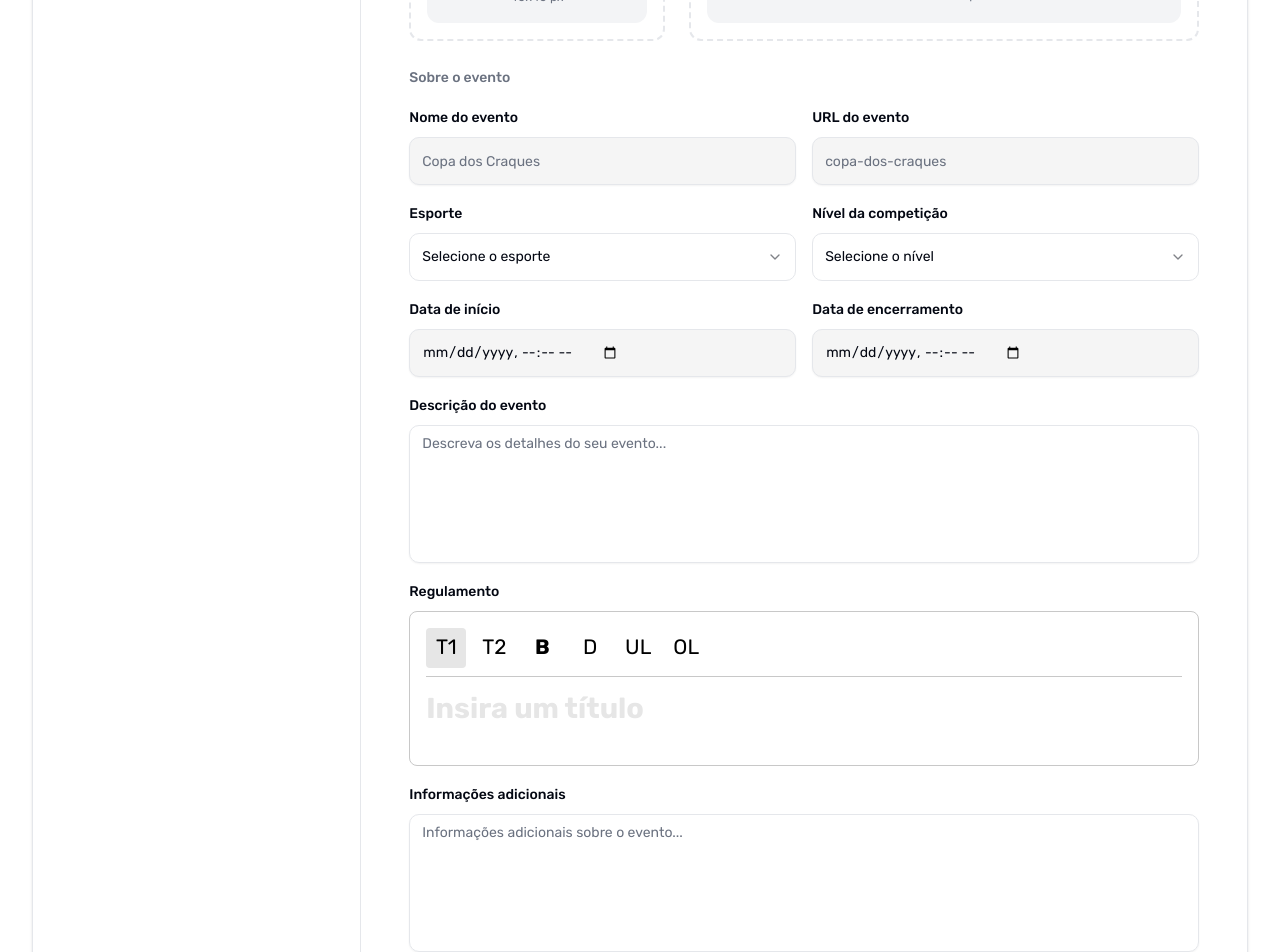
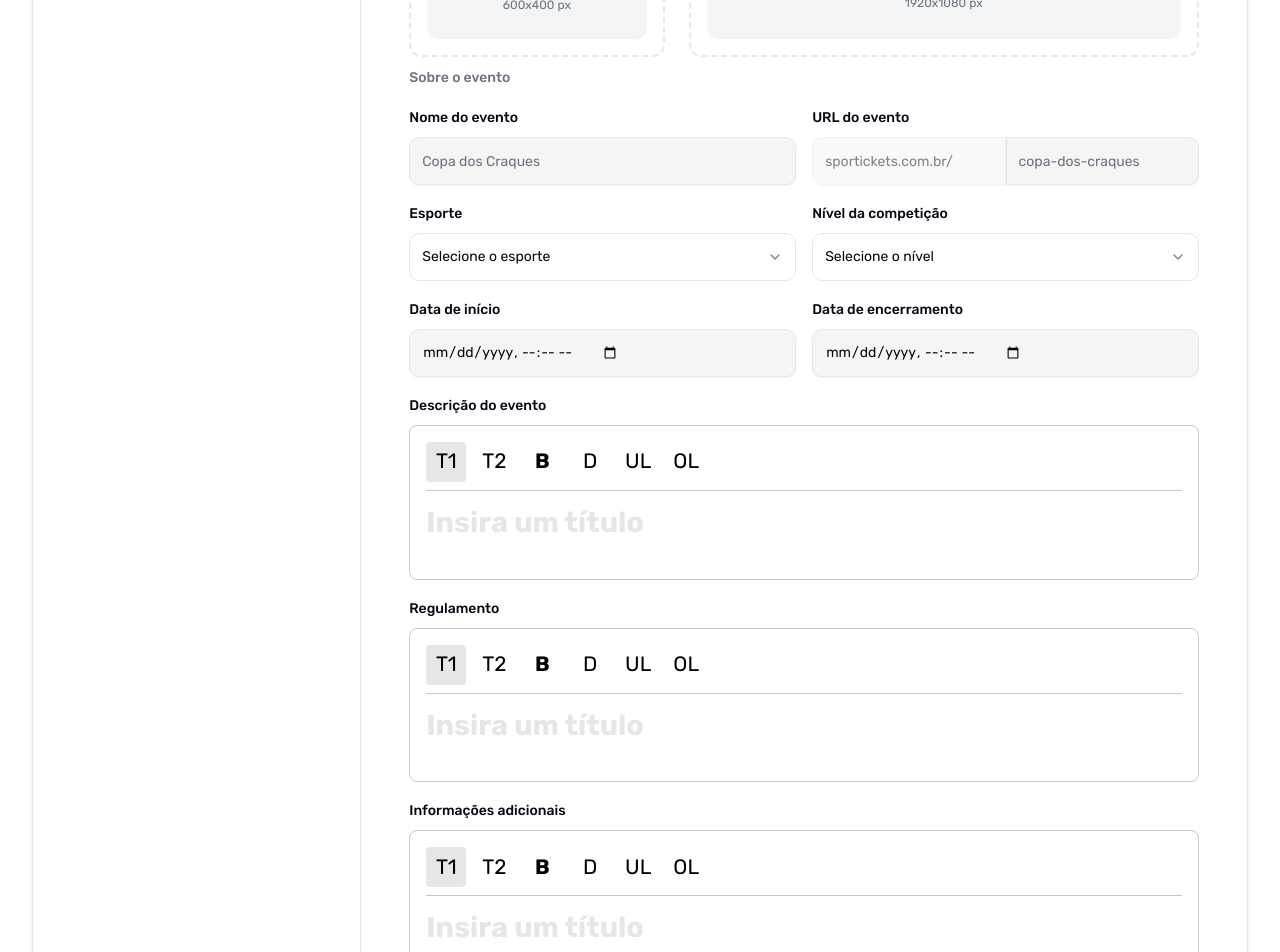
Before and after one commit to SporTickets-Repo/SporTickets-Front, a Next.js app: page /evento/criar in a window 1280 px wide. Shown: the part 400-1352 px from the top of the page. Built offline with nearby package versions, Linux system fonts and the light colour scheme; no server answers.

Commit message:
feat: implement titatp on form fields, add slug validation and sugestion

```diff
--- a/components/pages/profile/organizer/create-event-form.tsx
+++ b/components/pages/profile/organizer/create-event-form.tsx
@@ -30,6 +30,7 @@ type TabType = "info" | "tickets" | "coupons" | "collaborators";
 export function CreateEventForm() {
   const methods = useForm<CreateEventFormValues>({
     resolver: zodResolver(createEventFormValuesSchema),
+    mode: "onChange",
     defaultValues: {
       event: {
         name: "",
--- a/components/pages/profile/organizer/create-form-tabs/info-tab.tsx
+++ b/components/pages/profile/organizer/create-form-tabs/info-tab.tsx
@@ -14,7 +14,6 @@ import {
   SelectTrigger,
   SelectValue,
 } from "@/components/ui/select";
-import { Textarea } from "@/components/ui/textarea";
 import { Tiptap } from "@/components/ui/tiptap";
 import { cn } from "@/lib/utils";
 import {
@@ -26,11 +25,24 @@ import {
   Upload,
 } from "lucide-react";
 import Image from "next/image";
-import { useRef } from "react";
+import React, { useRef } from "react";
 import { useFormContext } from "react-hook-form";
+
+const slugSugestion = (name: string): string => {
+  return name
+    .normalize("NFD")
+    .replace(/[\u0300-\u036f]/g, "")
+    .replace(/ç/g, "c")
+    .replace(/[^a-zA-Z0-9 ]/g, "")
+    .toLowerCase()
+    .replace(/\s+/g, "-");
+};
 
 export function InfoTab() {
   const { control, watch, setValue } = useFormContext();
+
+  const eventName = watch("event.name");
+  const eventSlug = watch("event.slug");
 
   const eventImagePreview = watch("smallImageFile") || null;
   const mainImagePreview = watch("bannerImageFile") || null;
@@ -48,7 +60,6 @@ export function InfoTab() {
 
   const eventImageRef = useRef<HTMLInputElement | null>(null);
   const mainImageRef = useRef<HTMLInputElement | null>(null);
-  const description = watch("event.description") || "";
 
   return (
     <div className="space-y-6 max-w-full px-4 sm:px-6">
@@ -58,29 +69,30 @@ export function InfoTab() {
         </h1>
       </div>
 
-      <div className="flex flex-col sm:flex-row gap-4 sm:gap-6 h-auto sm:h-40">
+      {/* Imagens (pequena e maior) */}
+      <div className="flex flex-col sm:flex-row gap-0 sm:gap-6 h-auto sm:h-40">
         <div className="w-full sm:w-1/3">
           <FormLabel htmlFor="event-cover" className="text-muted-foreground">
             Imagem do evento
           </FormLabel>
           <div
-            className="mt-2 border-2 border-dashed rounded-lg p-4 cursor-pointer transition-colors h-32 sm:h-[80%] flex flex-col items-center justify-center gap-2"
+            className="mt-2 border-2 border-dashed rounded-lg p-4 cursor-pointer transition-colors h-32 sm:h-[90%] flex flex-col items-center justify-center gap-2"
             onClick={() => eventImageRef.current?.click()}
           >
             {eventImagePreview ? (
               <Image
                 src={eventImagePreview}
                 alt="Imagem do evento"
-                width={40}
-                height={40}
-                className="w-full h-full rounded-lg object-contain"
+                width={600}
+                height={400}
+                className="w-full h-full rounded-lg object-cover"
               />
             ) : (
               <div className="flex flex-col justify-center items-center p-2 bg-gray-100 rounded-lg w-full h-full">
                 <ImageIcon className="w-4 h-4" />
                 <div className="flex flex-col items-center gap-1">
                   <p className="text-sm">Menor</p>
-                  <p className="text-xs text-muted-foreground">40x40 px</p>
+                  <p className="text-xs text-muted-foreground">600x400 px</p>
                 </div>
               </div>
             )}
@@ -97,7 +109,7 @@ export function InfoTab() {
         <div className="w-full sm:w-2/3">
           <FormLabel className="invisible">Spacer</FormLabel>
           <div
-            className="mt-2 border-2 border-dashed rounded-lg p-4 cursor-pointer transition-colors h-32 sm:h-[80%] flex flex-col items-center justify-center gap-2"
+            className="sm:mt-2 border-2 border-dashed rounded-lg p-4 cursor-pointer transition-colors h-32 sm:h-[90%] flex flex-col items-center justify-center gap-2"
             onClick={() => mainImageRef.current?.click()}
           >
             {mainImagePreview ? (
@@ -126,10 +138,12 @@ export function InfoTab() {
         </div>
       </div>
 
+      {/* Sobre o evento */}
       <div className="space-y-4">
         <FormLabel className="text-muted-foreground">Sobre o evento</FormLabel>
 
         <div className="grid grid-cols-1 sm:grid-cols-2 gap-4">
+          {/* Nome do evento */}
           <FormField
             control={control}
             name="event.name"
@@ -148,20 +162,61 @@ export function InfoTab() {
               </FormItem>
             )}
           />
+
+          {/* URL do evento (com sugestão e input "domain" desabilitado) */}
           <FormField
             control={control}
             name="event.slug"
             render={({ field }) => (
               <FormItem>
-                <FormLabel htmlFor="event-slug">URL do evento</FormLabel>
-                <FormControl>
+                <FormLabel htmlFor="event-slug">
+                  URL do evento
+                  {eventName &&
+                    eventName.length > 3 &&
+                    eventSlug !== slugSugestion(eventName) && (
+                      <span className="font-normal pl-2">
+                        sugestão:{" "}
+                        <button
+                          className="text-blue-400 hover:text-blue-600"
+                          type="button"
+                          onClick={() =>
+                            setValue("event.slug", slugSugestion(eventName), {
+                              shouldValidate: true,
+                            })
+                          }
+                        >
+                          {slugSugestion(eventName)}
+                        </button>
+                      </span>
+                    )}
+                </FormLabel>
+
+                <div className="flex items-center mt-2">
+                  {/* Input desabilitado com domínio fixo */}
                   <Input
-                    id="event-slug"
-                    placeholder="copa-dos-craques"
-                    className="mt-2"
-                    {...field}
+                    className="rounded-r-none"
+                    disabled
+                    value="sportickets.com.br/"
                   />
-                </FormControl>
+
+                  {/* Input para o slug propriamente dito */}
+                  <FormControl>
+                    <Input
+                      id="event-slug"
+                      placeholder="copa-dos-craques"
+                      className="rounded-l-none"
+                      value={field.value || ""}
+                      onChange={(e) => {
+                        let value = e.target.value
+                          .normalize("NFD")
+                          .replace(/[\u0300-\u036f]/g, "")
+                          .toLowerCase()
+                          .replace(/[^a-z0-9-]/g, "");
+                        field.onChange(value);
+                      }}
+                    />
+                  </FormControl>
+                </div>
                 <FormMessage />
               </FormItem>
             )}
@@ -191,6 +246,7 @@ export function InfoTab() {
               </FormItem>
             )}
           />
+
           <FormField
             control={control}
             name="event.competitionLevel"
@@ -268,12 +324,13 @@ export function InfoTab() {
                 Descrição do evento
               </FormLabel>
               <FormControl>
-                <Textarea
-                  id="event-description"
-                  placeholder="Descreva os detalhes do seu evento..."
-                  className="mt-2 resize-none"
-                  rows={6}
-                  {...field}
+                <Tiptap
+                  onChange={(value: string) => {
+                    setValue("event.description", value, {
+                      shouldValidate: true,
+                    });
+                  }}
+                  initialContent={field.value}
                 />
               </FormControl>
               <FormMessage />
@@ -311,12 +368,13 @@ export function InfoTab() {
                 Informações adicionais
               </FormLabel>
               <FormControl>
-                <Textarea
-                  id="event-additional-information"
-                  placeholder="Informações adicionais sobre o evento..."
-                  className="mt-2 resize-none"
-                  rows={6}
-                  {...field}
+                <Tiptap
+                  onChange={(value: string) => {
+                    setValue("event.additionalInfo", value, {
+                      shouldValidate: true,
+                    });
+                  }}
+                  initialContent={field.value}
                 />
               </FormControl>
               <FormMessage />
@@ -324,6 +382,7 @@ export function InfoTab() {
           )}
         />
 
+        {/* Endereço */}
         <FormLabel className="text-muted-foreground">Endereço</FormLabel>
         <FormField
           control={control}
@@ -457,6 +516,7 @@ export function InfoTab() {
         </div>
       </div>
 
+      {/* Pagamento */}
       <div className="space-y-4">
         <FormField
           control={control}
--- a/schemas/createEventSchema.ts
+++ b/schemas/createEventSchema.ts
@@ -1,12 +1,13 @@
 import * as z from "zod";
-
-const EventType = z
-  .string()
-  .nonempty({ message: "O tipo do evento é obrigatório" });
 
 const eventFormValuesSchema = z.object({
   name: z.string().nonempty({ message: "O nome é obrigatório" }),
-  slug: z.string().nonempty({ message: "O slug é obrigatório" }),
+  slug: z
+    .string()
+    .regex(/^[a-z0-9-]+$/, {
+      message: "O slug deve conter apenas letras minúsculas, números e hífens",
+    })
+    .nonempty({ message: "O slug é obrigatório" }),
   type: z.string().nonempty({ message: "O tipo do evento é obrigatório" }),
   startDate: z.string().nonempty({ message: "A data de início é obrigatória" }),
   startTime: z.string().nonempty({ message: "A hora de início é obrigatória" }),
@@ -16,11 +17,17 @@ const eventFormValuesSchema = z.object({
   endTime: z
     .string()
     .nonempty({ message: "A hora de encerramento é obrigatória" }),
-  description: z.string().optional(),
-  additionalInfo: z.string().optional(),
+  description: z.string().min(15, {
+    message: "A descrição deve ter no mínimo 6 caracteres",
+  }),
+  regulation: z.string().min(15, {
+    message: "O regulamento deve ter no mínimo 6 caracteres",
+  }),
+  additionalInfo: z.string().min(15, {
+    message: "As informações adicionais devem ter no mínimo 6 caracteres",
+  }),
   cep: z.string().nonempty({ message: "O CEP é obrigatório" }),
   place: z.string().nonempty({ message: "O local é obrigatório" }),
-  regulation: z.string().optional(),
   bannerImageFile: z.string().optional(),
   smallImageFile: z.string().optional(),
   paymentMethods: z.array(z.string()).optional(),
```
